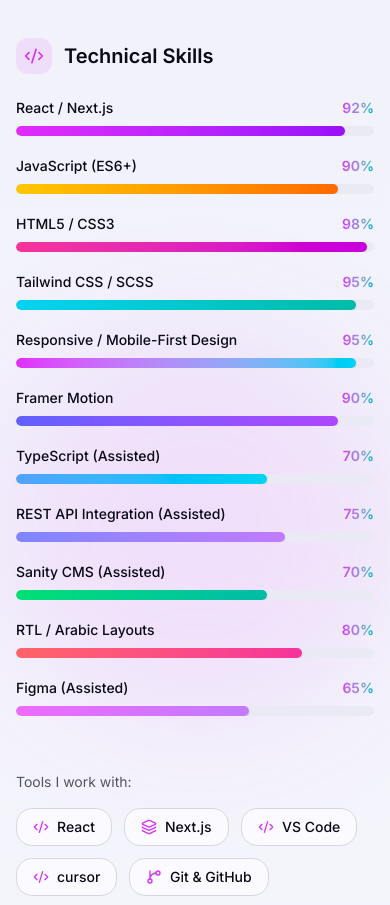
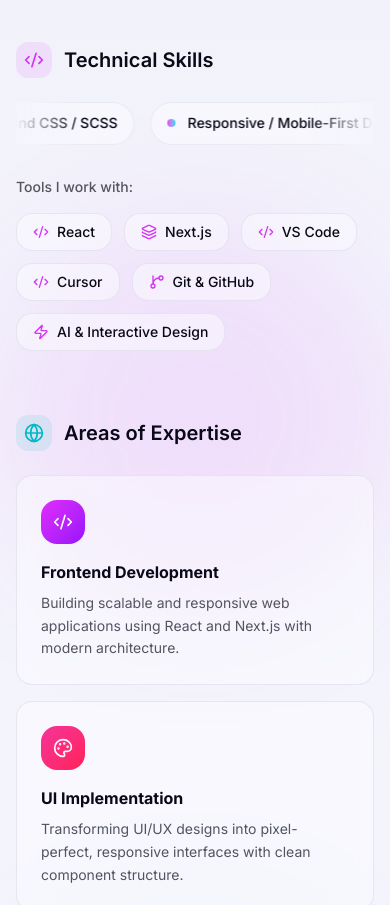
Before and after one commit to Hadeer54mohamed/PORTFOLIO-ElBoghdady, a Next.js app: page / in a window 390 px wide. Shown: the part 7560-8465 px from the top of the page. Built offline with nearby package versions, Linux system fonts and the light colour scheme.

Commit message:
edit footer &skills

```diff
--- a/app/globals.css
+++ b/app/globals.css
@@ -191,3 +191,19 @@
 .animate-scroll-dot {
   animation: scroll-dot 1.8s infinite;
 }
+@keyframes marquee {
+  0% {
+    transform: translateX(0%);
+  }
+  100% {
+    transform: translateX(-50%);
+  }
+}
+
+.animate-marquee {
+  animation: marquee 30s linear infinite;
+}
+
+.animate-marquee:hover {
+  animation-play-state: paused;
+}
--- a/components/navbar.tsx
+++ b/components/navbar.tsx
@@ -14,8 +14,8 @@ const navLinks = [
   { href: "#projects", label: "Projects" },
   { href: "#skills", label: "Skills" },
   { href: "#services", label: "Services" },
-  { href: "#testimonials", label: "Testimonials" },
-  { href: "#contact", label: "Contact" },
+/*{ href: "#testimonials", label: "Testimonials" },*/
+ { href: "#contact", label: "Contact" },
 ]
 
 export function Navbar() {
--- a/components/sections/contact.tsx
+++ b/components/sections/contact.tsx
@@ -34,7 +34,7 @@ const contactInfo = [
 
 export function ContactSection() {
   return (
-    <section id="contact" className="py-20 lg:py-32 relative overflow-hidden">
+    <section id="contact" className="py-12 lg:py-24 relative overflow-hidden">
       <div className="absolute top-0 left-1/2 -translate-x-1/2 w-[800px] h-[800px] bg-gradient-to-r from-primary/5 to-accent/5 rounded-full blur-3xl" />
 
       <div className="container mx-auto px-4 lg:px-8 relative z-10">
--- a/components/sections/skills.tsx
+++ b/components/sections/skills.tsx
@@ -1,10 +1,9 @@
 "use client"
 
-import { useEffect, useState, useRef } from "react"
 import { cn } from "@/lib/utils"
-import { Code2, Palette, Layers, Globe, Zap, Database, Figma, GitBranch } from "lucide-react"
+import { Code2, Palette, Layers, Globe, Zap, GitBranch, Server, Sparkles } from "lucide-react"
+import { motion } from "framer-motion"
 
-// Technical skills with progress bars
 const technicalSkills = [
   { name: "React / Next.js", level: 92, color: "from-fuchsia-500 to-purple-600" },
   { name: "JavaScript (ES6+)", level: 90, color: "from-yellow-400 to-orange-500" },
@@ -19,106 +18,57 @@ const technicalSkills = [
   { name: "Figma (Assisted)", level: 65, color: "from-fuchsia-400 to-purple-400" },
 ]
 
-// Tool cards
 const tools = [
   { name: "React", icon: Code2, color: "from-cyan-500 to-blue-500" },
   { name: "Next.js", icon: Layers, color: "from-gray-500 to-gray-700" },
   { name: "VS Code", icon: Code2, color: "from-blue-500 to-indigo-500" },
-  { name: "cursor", icon: Code2, color: "from-blue-500 to-indigo-500" },
+  { name: "Cursor", icon: Code2, color: "from-blue-500 to-indigo-500" },
   { name: "Git & GitHub", icon: GitBranch, color: "from-orange-500 to-red-500" },
   { name: "AI & Interactive Design", icon: Zap, color: "from-fuchsia-500 to-purple-500" },
 ]
 
-// Expertise areas
 const expertise = [
   {
     title: "Frontend Development",
     description: "Building scalable and responsive web applications using React and Next.js with modern architecture.",
     icon: Code2,
-    color: "from-fuchsia-500 to-purple-600"
+    color: "from-fuchsia-500 to-purple-600",
   },
   {
     title: "UI Implementation",
     description: "Transforming UI/UX designs into pixel-perfect, responsive interfaces with clean component structure.",
     icon: Palette,
-    color: "from-pink-500 to-rose-500"
+    color: "from-pink-500 to-rose-500",
   },
   {
     title: "Performance Optimization",
     description: "Improving loading speed, SEO, and accessibility using modern frontend best practices.",
     icon: Zap,
-    color: "from-yellow-500 to-orange-500"
+    color: "from-yellow-500 to-orange-500",
   },
   {
     title: "API Integration (Assisted)",
     description: "Connecting frontend applications with REST APIs, handling dynamic data with guidance.",
-    icon: Database,
-    color: "from-cyan-500 to-teal-500"
+    icon: Server,
+    color: "from-cyan-500 to-teal-500",
   },
   {
     title: "Dynamic CMS Integration (Assisted)",
     description: "Connecting content from Sanity CMS into frontend applications with support.",
-    icon: Database,
-    color: "from-cyan-500 to-teal-500"
+    icon: Layers,
+    color: "from-green-500 to-emerald-500",
   },
   {
     title: "Interactive UI & Micro-interactions",
     description: "Implementing engaging, smooth animations and responsive UI patterns using Framer Motion and Tailwind CSS.",
-    icon: Zap,
-    color: "from-yellow-500 to-orange-500"
-  }
+    icon: Sparkles,
+    color: "from-indigo-500 to-purple-500",
+  },
 ]
 
-function SkillBar({ name, level, color, isVisible, index }: { name: string; level: number; color: string; isVisible: boolean; index: number }) {
+export function SkillsSection() {
   return (
-    <div
-      className="space-y-2 opacity-100 animate-in fade-in slide-in-from-left-4 fill-mode-forwards"
-      style={{ animationDelay: `${index * 120}ms`, animationDuration: "500ms" }}
-    >
-      <div className="flex justify-between items-center">
-        <span className="text-sm font-medium text-foreground">{name}</span>
-        <span className="text-sm font-semibold bg-gradient-to-r from-primary to-accent bg-clip-text text-transparent">{level}%</span>
-      </div>
-      <div className="h-2.5 bg-secondary rounded-full overflow-hidden">
-        <div
-          className={cn(
-            "h-full bg-gradient-to-r rounded-full transition-all duration-1000 ease-out shadow-sm",
-            color
-          )}
-          style={{ width: isVisible ? `${level}%` : "0%" }}
-        />
-      </div>
-    </div>
-  )
-}
-
-export function SkillsSection() {
-  const [isVisible, setIsVisible] = useState(false)
-  const sectionRef = useRef<HTMLDivElement>(null)
-
-  useEffect(() => {
-    const observer = new IntersectionObserver(
-      ([entry]) => {
-        if (entry.isIntersecting) {
-          setIsVisible(true)
-        }
-      },
-      { threshold: 0.1 }
-    )
-
-    if (sectionRef.current) {
-      observer.observe(sectionRef.current)
-    }
-
-    return () => observer.disconnect()
-  }, [])
-
-  return (
-    <section
-      id="skills"
-      ref={sectionRef}
-      className="py-5 lg:py-15 relative overflow-hidden"
-    >
+    <section id="skills" className="py-20 lg:py-32 relative overflow-hidden">
       {/* Background decoration */}
       <div className="absolute top-0 left-0 w-full h-full bg-gradient-to-b from-secondary/30 via-background to-background" />
       <div className="absolute top-1/4 right-0 w-96 h-96 bg-primary/10 rounded-full blur-3xl" />
@@ -131,22 +81,18 @@ export function SkillsSection() {
             My Toolkit
           </span>
           <h2 className="text-3xl md:text-4xl lg:text-5xl font-bold mb-4">
-            <span className="bg-gradient-to-r from-primary via-fuchsia-500 to-accent bg-clip-text text-transparent">
+            <span className="bg-gradient-to-r from-primary to-accent bg-clip-text text-transparent">
               Skills & Expertise
             </span>
           </h2>
           <p className="text-muted-foreground text-lg max-w-2xl mx-auto text-balance">
-            Technologies and tools I use to bring ideas to life
-          </p>
-          <p className="text-muted-foreground text-lg max-w-2xl mx-auto text-balance">
-            Frontend Developer specializing in React and Next.js, focused on building
-            modern, performant, and user-friendly web applications.
+            Frontend Developer specializing in React and Next.js, focused on building modern, performant, and user-friendly web applications.
           </p>
         </div>
 
-        <div className="grid lg:grid-cols-2 gap-12 lg:gap-16 items-start">
-          {/* Left - Technical Skills */}
-          <div className="space-y-8">
+        <div className="space-y-16">
+          {/* Technical Skills - Marquee */}
+          <div>
             <div className="flex items-center gap-3 mb-6">
               <div className="p-2 rounded-lg bg-primary/10">
                 <Code2 className="w-5 h-5 text-primary" />
@@ -154,32 +100,51 @@ export function SkillsSection() {
               <h3 className="text-xl font-semibold text-foreground">Technical Skills</h3>
             </div>
 
-            <div className="space-y-5">
-              {technicalSkills.map((skill, index) => (
-                <SkillBar key={skill.name} {...skill} isVisible={isVisible} index={index} />
-              ))}
+            <div className="relative overflow-hidden">
+              <div className="pointer-events-none absolute left-0 top-0 h-full w-16 bg-gradient-to-r from-background to-transparent z-10" />
+              <div className="pointer-events-none absolute right-0 top-0 h-full w-16 bg-gradient-to-l from-background to-transparent z-10" />
+
+              <div className="flex gap-4 w-max animate-marquee">
+                {[...technicalSkills, ...technicalSkills].map((skill, index) => (
+                  <div
+                    key={index}
+                    className="flex items-center gap-3 px-4 py-2.5 rounded-full bg-card/50 border border-border/40 backdrop-blur-sm hover:border-primary/50 hover:bg-primary/5 transition-all duration-300 whitespace-nowrap"
+                  >
+                    <div className={cn("w-2 h-2 rounded-full bg-gradient-to-r shrink-0", skill.color)} />
+                    <span className="text-sm font-medium text-foreground">{skill.name}</span>
+                    {skill.name.includes("Assisted") && (
+                      <span className="text-[10px] px-2 py-0.5 rounded-full bg-amber-500/10 text-amber-500 border border-amber-500/20 uppercase tracking-tighter font-semibold">
+                        Developing
+                      </span>
+                    )}
+                  </div>
+                ))}
+              </div>
             </div>
 
             {/* Tools */}
-            <div className="pt-6">
-              <p className="text-sm text-muted-foreground mb-4">Tools I work with:</p>
+            <div className="pt-8">
+              <p className="text-sm text-muted-foreground mb-4 font-medium">Tools I work with:</p>
               <div className="flex flex-wrap gap-3">
                 {tools.map((tool, index) => (
-                  <div
+                  <motion.div
                     key={tool.name}
-                    className="flex items-center gap-2 px-4 py-2 rounded-xl bg-card border border-border hover:border-primary/50 hover:bg-primary/5 transition-all duration-300 opacity-100 animate-in fade-in fill-mode-forwards"
-                    style={{ animationDelay: `${(index + 6) * 100}ms`, animationDuration: "500ms" }}
+                    initial={{ opacity: 0, scale: 0.9 }}
+                    whileInView={{ opacity: 1, scale: 1 }}
+                    viewport={{ once: true }}
+                    transition={{ duration: 0.4, delay: index * 0.08 }}
+                    className="flex items-center gap-2 px-4 py-2 rounded-xl bg-card/50 border border-border/50 hover:border-primary/50 hover:bg-primary/5 transition-all duration-300"
                   >
                     <tool.icon className="w-4 h-4 text-primary" />
                     <span className="text-sm font-medium">{tool.name}</span>
-                  </div>
+                  </motion.div>
                 ))}
               </div>
             </div>
           </div>
 
-          {/* Right - Expertise Cards */}
-          <div className="space-y-8">
+          {/* Areas of Expertise */}
+          <div>
             <div className="flex items-center gap-3 mb-6">
               <div className="p-2 rounded-lg bg-accent/10">
                 <Globe className="w-5 h-5 text-accent" />
@@ -187,26 +152,27 @@ export function SkillsSection() {
               <h3 className="text-xl font-semibold text-foreground">Areas of Expertise</h3>
             </div>
 
-            <div className="grid sm:grid-cols-2 gap-4">
+            <div className="grid sm:grid-cols-2 lg:grid-cols-3 gap-4">
               {expertise.map((item, index) => (
-                <div
+                <motion.div
                   key={item.title}
-                  className="group p-5 rounded-2xl bg-card border border-border hover:border-primary/30 transition-all duration-300 hover:shadow-lg hover:shadow-primary/5 opacity-100 animate-in fade-in slide-in-from-right-4 fill-mode-forwards"
-                  style={{ animationDelay: `${index * 150}ms`, animationDuration: "500ms" }}
+                  initial={{ opacity: 0, y: 30 }}
+                  whileInView={{ opacity: 1, y: 0 }}
+                  viewport={{ once: true }}
+                  transition={{ duration: 0.5, delay: index * 0.1 }}
+                  whileHover={{ y: -6 }}
+                  className="group p-6 rounded-2xl bg-card/50 border border-border/50 backdrop-blur-sm hover:border-primary/50 hover:shadow-lg hover:shadow-primary/10 transition-all duration-300"
                 >
-                  <div className={cn(
-                    "inline-flex p-2.5 rounded-xl bg-gradient-to-br mb-4",
-                    item.color
-                  )}>
+                  <div className={cn("inline-flex p-3 rounded-xl bg-gradient-to-br mb-4", item.color)}>
                     <item.icon className="w-5 h-5 text-white" />
                   </div>
-                  <h4 className="font-semibold text-foreground mb-2 group-hover:text-primary transition-colors">
+                  <h4 className="text-base font-bold text-foreground mb-2 group-hover:text-primary transition-colors">
                     {item.title}
                   </h4>
                   <p className="text-sm text-muted-foreground leading-relaxed">
                     {item.description}
                   </p>
-                </div>
+                </motion.div>
               ))}
             </div>
           </div>
```
Also changed, not shown: components/sections/footer.tsx (+65 -57 lines).
